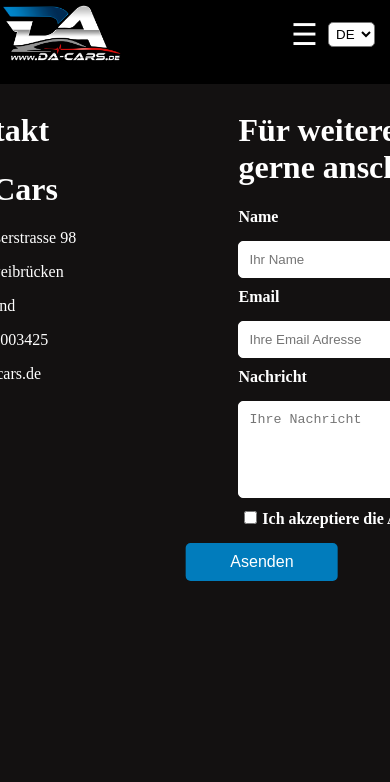
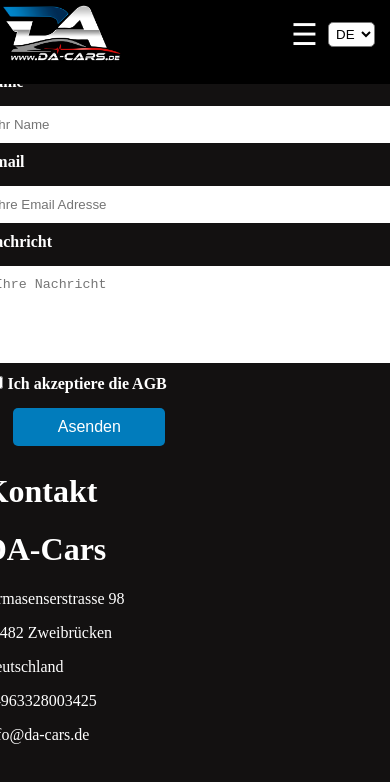
Before and after one commit to Zohaib770/da-cars, a React (Vite) app in the folder ui/: page /kontakt in a window 390 px wide. Shown: the top 782 px of the page. Built offline with nearby package versions, Linux system fonts and the light colour scheme.

Commit message:
add responsiveness

```diff
--- a/ui/src/components/maingridpages/MainGridPages.css
+++ b/ui/src/components/maingridpages/MainGridPages.css
@@ -42,7 +42,7 @@
     .main-content{
         height: 80vh;
         display: flex;
-        flex-direction: column;
+        flex-direction: column-reverse;
         align-items: center;
     }
 
--- a/ui/src/components/navbarpages/Kontakt.tsx
+++ b/ui/src/components/navbarpages/Kontakt.tsx
@@ -45,6 +45,7 @@
 
   return (
     <div className="kontakt-container">
+      <div className="kontakt-content">
       <div className='adresse'>
         <h1>{t("kontakt")}</h1>
         <h1>DA-Cars</h1>
@@ -104,7 +105,7 @@
           <button type="submit" className="absenden-button">{t("absenden")}</button>
         </form>
       </div>
-
+      </div>
     </div>
   )
 }
--- a/ui/src/components/navbarpages/NavbarPages.css
+++ b/ui/src/components/navbarpages/NavbarPages.css
@@ -170,19 +170,38 @@
     text-align: center;
     width: 50%;
     margin-left: 10%;
-  }
+}
 
-  .alert-success {
+.alert-success {
     background-color: #d4edda;
     color: #155724;
     border: 1px solid #c3e6cb;
-  }
+}
 
-  .alert-error {
+.alert-error {
     background-color: #f8d7da;
     color: #721c24;
     border: 1px solid #f5c6cb;
-  }
+}
+
+/* Responsive Design für kleinere Bildschirme */
+@media screen and (max-width: 768px) {
+
+    .kontakt-container{
+        height: 100vh;
+    }
+
+    .kontakt-content{
+        height: 80vh;
+        display: flex;
+        flex-direction: column-reverse;
+    }
+
+    .absenden-button {
+        transform: translateX(0);
+    }
+
+}
 
 /* ======================== einloggen ======================== */
 .einloggen-container{
```
